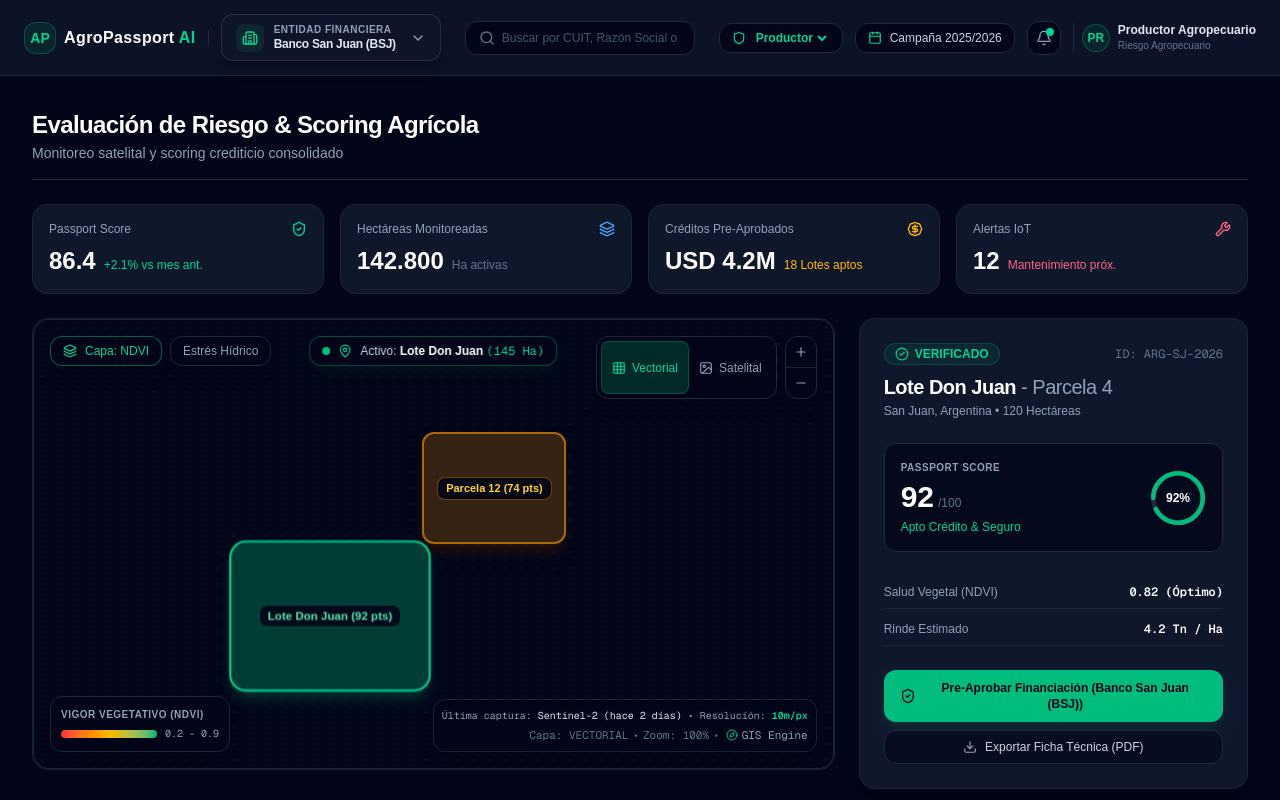
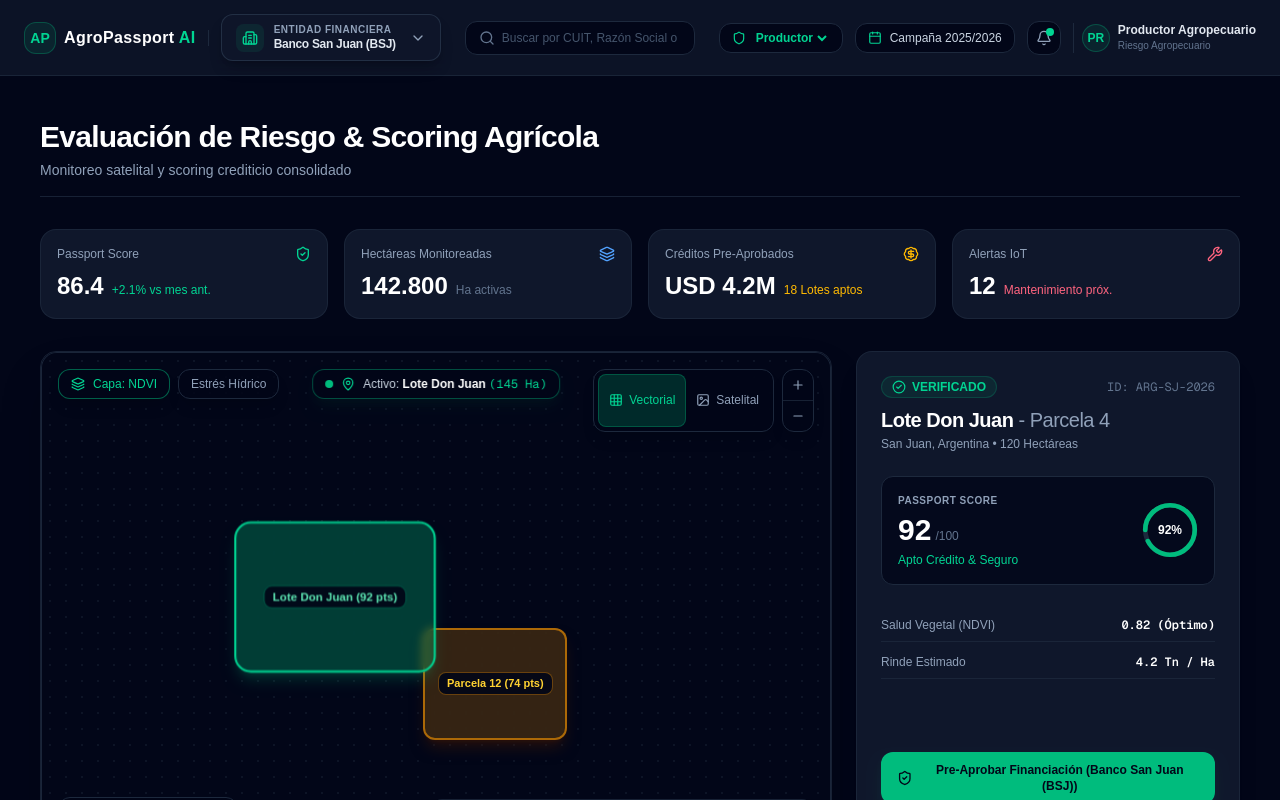
Before and after one commit to JuanGui-Flores/AgroPassport-AI, a Next.js app: page / in a window 1280 px wide. Shown: the top 800 px of the page. Built offline with nearby package versions, Linux system fonts and the light colour scheme.

Commit message:
refactor(passport): fix sonarqube nested ternary issue in PassportCard

```diff
--- a/src/app/page.tsx
+++ b/src/app/page.tsx
@@ -37,44 +37,47 @@
 
   if (!isMounted) {
     return (
-      <div className="min-h-screen bg-slate-950 flex items-center justify-center text-slate-400 text-sm">
+      <div className="min-h-screen bg-slate-950 flex items-center justify-center text-slate-400 text-xs sm:text-sm">
         Cargando AgroPassport AI...
       </div>
     );
   }
 
   return (
-    <div className="min-h-screen bg-slate-950 text-slate-100 flex flex-col selection:bg-emerald-500/30">
+    <div className="min-h-screen bg-slate-950 text-slate-100 flex flex-col selection:bg-emerald-500/30 overflow-x-hidden">
       {/* Navbar principal */}
       <Navbar
         selectedEntity={selectedEntity}
         onSelectEntity={(entity) => setSelectedEntity(entity)}
       />
 
-      <main className="p-3 sm:p-6 lg:p-8 space-y-4 sm:space-y-6 flex-1 max-w-[1600px] mx-auto w-full">
-        {/* Encabezado Responsive Compactado */}
-        <div className="border-b border-slate-800/80 pb-3 sm:pb-4">
-          <h1 className="text-lg sm:text-2xl font-bold text-white tracking-tight leading-snug">
+      {/* Contenedor adaptativo: max-w-[1920px] para TVs/UltraWide y padding fluido */}
+      <main className="p-3 sm:p-5 md:p-6 lg:p-8 xl:p-10 space-y-4 sm:space-y-6 lg:space-y-8 flex-1 max-w-[1920px] mx-auto w-full">
+
+        {/* Encabezado Principal */}
+        <div className="border-b border-slate-800/80 pb-3 sm:pb-4 flex flex-col sm:flex-row sm:items-center sm:justify-between gap-1 sm:gap-4">
+          <div>
+            <h1 className="text-base sm:text-xl md:text-2xl lg:text-3xl font-bold text-white tracking-tight leading-snug">
               Evaluación de Riesgo & Scoring Agrícola
             </h1>
-          <p className="text-[11px] sm:text-sm text-slate-400 mt-0.5">
+            <p className="text-[11px] sm:text-xs md:text-sm text-slate-400 mt-0.5">
               Monitoreo satelital y scoring crediticio consolidado
             </p>
           </div>
+        </div>
 
-        {/* KPIs */}
+        {/* KPIs (Conserva la grilla adaptativa 2x2 en mobile, 4x1 en TV/Desktop) */}
         <KpiHeader />
 
-        {/* Módulo Central: Mapa y Ficha del Pasaporte */}
-        <div className="grid grid-cols-1 lg:grid-cols-12 gap-6 items-start">
-          <div className="lg:col-span-8 w-full overflow-hidden rounded-2xl border border-slate-800/80">
-            <MapModule
+        {/* Módulo Central: Mapa (7-8 col) y Ficha (4-5 col) */}
+        <div className="grid grid-cols-1 lg:grid-cols-12 gap-4 sm:gap-6 items-stretch">
+<div className="lg:col-span-7 xl:col-span-8 w-full overflow-hidden rounded-2xl border border-slate-800/80 shadow-2xl flex flex-col min-h-95 sm:min-h-112.5 lg:min-h-130">            <MapModule
               selectedLoteId={selectedLoteId}
               onSelectLote={(id) => setSelectedLoteId(id)}
             />
           </div>
 
-          <div className="lg:col-span-4 w-full">
+          <div className="lg:col-span-5 xl:col-span-4 w-full flex flex-col justify-between">
             <LoteDetailPanel
               selectedLoteId={selectedLoteId}
               onExport={() => setIsModalOpen(true)}
@@ -93,7 +96,7 @@
           </div>
         </Can>
 
-        {/* Telemetría */}
+        {/* Telemetría IoT */}
         <Can I="producer:manage">
           <div className="transition-all duration-300">
             <TelemetryModule
@@ -102,34 +105,36 @@
           </div>
         </Can>
 
-        {/* Integration Dashboard */}
+        {/* Dashboard de Integración / Auditoría */}
         <Can I="audit:view">
-          <div className="pt-6 border-t border-slate-800/80 transition-all duration-300">
+          <div className="pt-4 sm:pt-6 border-t border-slate-800/80 transition-all duration-300">
             <IntegrationDashboard />
           </div>
         </Can>
       </main>
 
-      {/* MODAL: VISTA PREVIA Y EXPORTACIÓN DE PASAPORTE */}
+      {/* MODAL RESPONSIVE: VISTA PREVIA Y EXPORTACIÓN */}
       {isModalOpen && (
-        <div className="fixed inset-0 z-50 bg-slate-950/80 backdrop-blur-sm flex items-center justify-center p-4 animate-in fade-in duration-200">
-          <div className="bg-slate-900 border border-slate-800 rounded-2xl p-6 max-w-md w-full relative shadow-2xl space-y-4">
-            <div className="flex items-center justify-between border-b border-slate-800 pb-3">
+        <div className="fixed inset-0 z-50 bg-slate-950/80 backdrop-blur-md flex items-center justify-center p-3 sm:p-4 animate-in fade-in duration-200">
+          <div className="bg-slate-900 border border-slate-800 rounded-2xl p-4 sm:p-6 max-w-md w-full relative shadow-2xl space-y-4 max-h-[90vh] overflow-y-auto custom-scrollbar">
+            <div className="flex items-center justify-between border-b border-slate-800 pb-3 sticky top-0 bg-slate-900/90 backdrop-blur-sm z-10 -mt-1 pt-1">
               <div className="flex items-center gap-2">
-                <FileSpreadsheet className="w-4 h-4 text-emerald-400" />
-                <h3 className="text-xs font-semibold uppercase tracking-wider text-slate-300">
+                <FileSpreadsheet className="w-4 h-4 text-emerald-400 shrink-0" />
+                <h3 className="text-xs sm:text-sm font-semibold uppercase tracking-wider text-slate-300 truncate">
                   Vista Previa del Informe
                 </h3>
               </div>
               <button
                 onClick={() => setIsModalOpen(false)}
-                className="text-slate-400 hover:text-white transition p-1 rounded-lg hover:bg-slate-800 cursor-pointer"
+                className="text-slate-400 hover:text-white transition p-1.5 rounded-lg hover:bg-slate-800 cursor-pointer"
+                aria-label="Cerrar modal"
               >
                 <X className="w-4 h-4" />
               </button>
             </div>
 
-            {/* PassportCard como preview pre-descarga */}
+            {/* PassportCard vista previa */}
+            <div className="w-full">
               <PassportCard
                 loteId={loteActivo.id}
                 nombre={loteActivo.nombre}
@@ -140,13 +145,14 @@
                 entity={selectedEntity}
                 hideButtons={true}
               />
+            </div>
 
             <button
               onClick={() => {
                 alert(`Generando documento PDF oficial para ${loteActivo.nombre}...`);
                 setIsModalOpen(false);
               }}
-              className="w-full bg-emerald-500 hover:bg-emerald-400 text-slate-950 font-bold py-2.5 rounded-xl text-xs transition cursor-pointer shadow-lg shadow-emerald-500/10"
+              className="w-full bg-emerald-500 hover:bg-emerald-400 active:scale-[0.98] text-slate-950 font-bold py-2.5 sm:py-3 rounded-xl text-xs sm:text-sm transition cursor-pointer shadow-lg shadow-emerald-500/10"
             >
               Confirmar y Descargar PDF
             </button>
```
Lines whose indentation alone changed are shown as unchanged.
